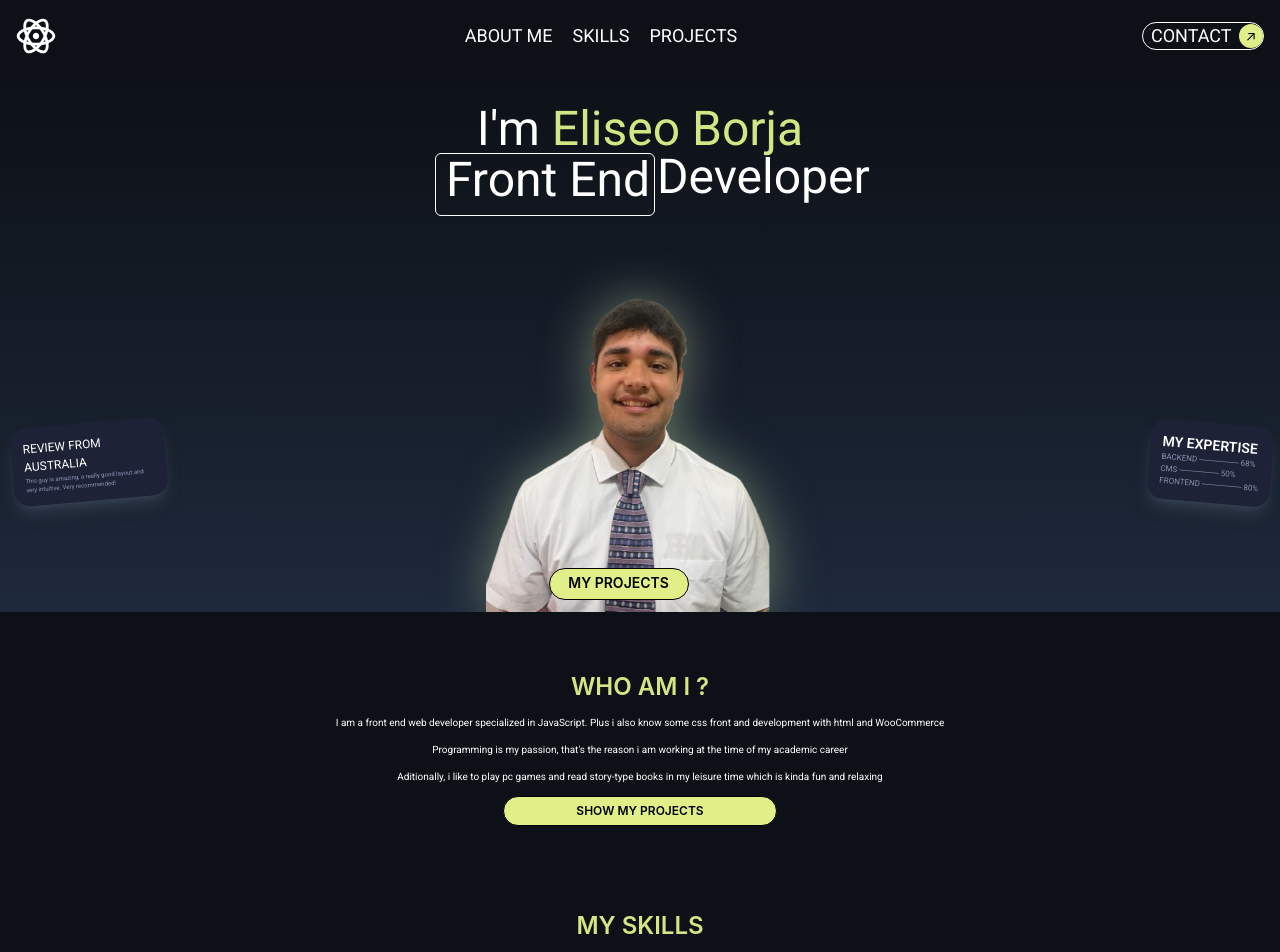
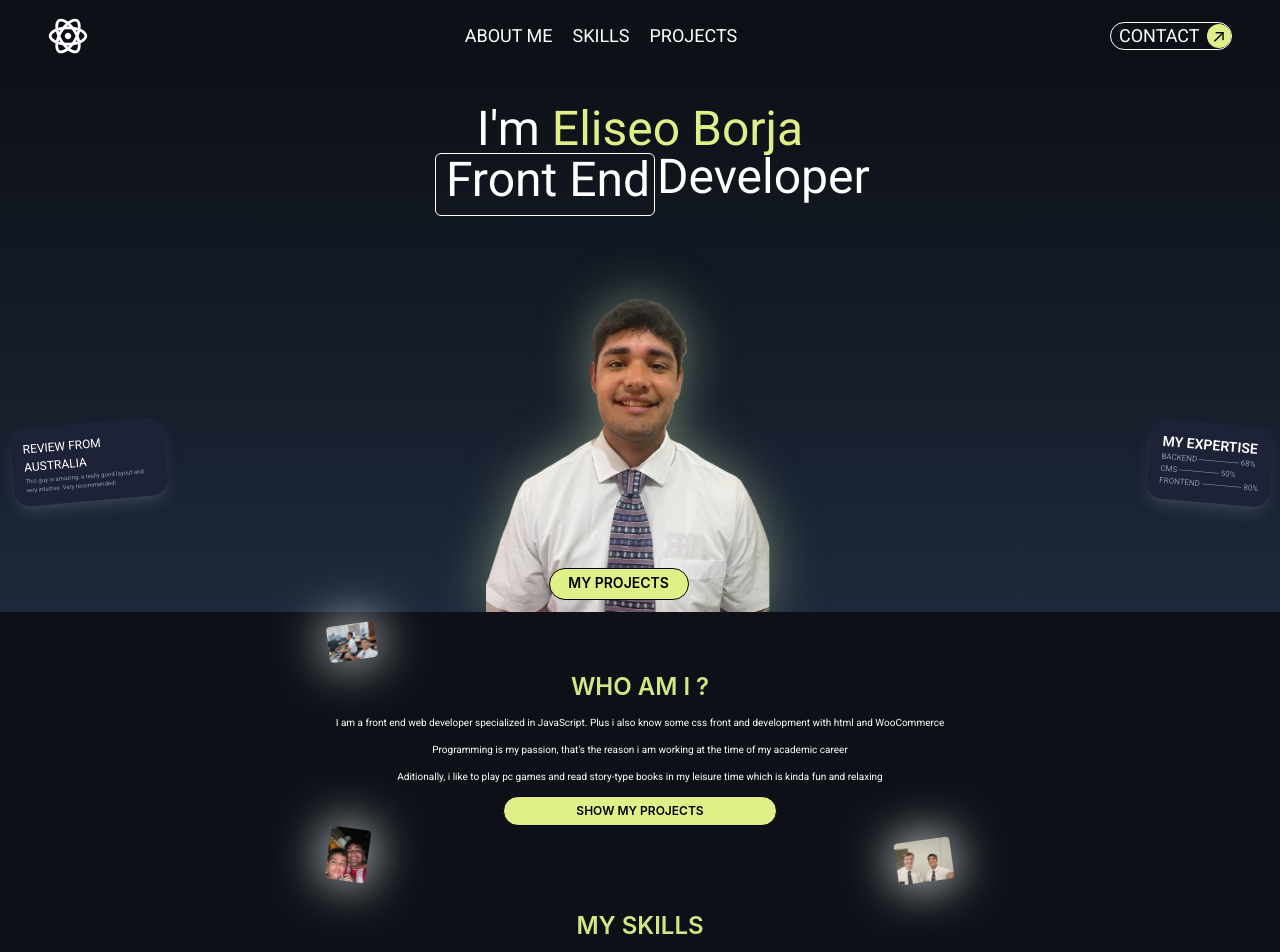
Before and after one commit to Jared092005/Mini-proyecto, a website built with Vite: page index.html in a window 1280 px wide. Shown: the top 952 px of the page. Built offline with nearby package versions, Linux system fonts and the light colour scheme.

Commit message:
agregué más imagenes al resultado y también versión terminada de telefono

```diff
--- a/index.html
+++ b/index.html
@@ -15,7 +15,7 @@
   </head>
   <body class="h-400 lg:h-450">
     <!--   logo -->
-    <header class="flex justify-between h-[4%] w-full bg-dark">
+    <header class="flex justify-between h-[4%] w-full bg-dark lg:px-8">
       <img src="./imagenes/icons8-reaccionar.svg" class="h-full pl-3 lg:w-15" />
 
       <!-- navigation bar -->
@@ -34,12 +34,12 @@
             <p class="text-3 lg:text-lg">CONTACT</p>
           </div>
           <div
-            class="w-6 h-6 bg-[#e0ef88] active:bg-[#929974] flex items-center justify-center rounded-2xl"
+            class="w-6 h-6 flex items-center justify-center rounded-2xl bg-[#e0ef88] hover:bg-[#cbe440] active:bg-[#c9ee25]"
           >
             <a
               href="https://wa.me/595983384955"
               target="_blank"
-              class="text-sm rounded-2xl"
+              class="text-sm rounded-2xl lg:text-lg"
               >↗</a
             >
           </div>
@@ -58,7 +58,7 @@
           class="flex items-end justify-center h-[50%] font-roboto gap-1 text-3xl lg:text-5xl"
         >
           <p class="text-white">
-            I'm <span class="text-[#d3e684]">Eliseo Borja</span>
+            I'm <span class="text-[#e0ef88]">Eliseo Borja</span>
           </p>
         </div>
         <!-- parte de abajo -->
@@ -96,7 +96,7 @@
             class="h-full z-20 drop-shadow-[0px_0px_25px_#6a7964] lg:w-85"
           />
           <a
-            href="#projects"
+            href="https://github.com/Jared092005"
             target="_blank"
             class="h-8 w-35 absolute bottom-3 iphone12pro:left-30 iphone14promax:left-36 z-40 text-black text-sm text-center pt-1 font-semibold bg-[#e0ef88] rounded-2xl active:bg-[#cce926] hover:bg-[#cbe440] border border-black transition duration-100 lg:left-6/14"
           >
@@ -120,10 +120,33 @@
       class="h-[76%] bg-dark w-full flex flex-col items-center gap-6 px-4"
     >
       <!-- primera parte, específicamente who am i ? -->
-      <span class="h-[20%] flex flex-col p-6 gap-3 justify-center items-center"
-        ><h2
-          class="text-[#d3e684] uppercase text-center text-2xl font-semibold"
-        >
+      <span
+        class="h-[20%] flex flex-col p-6 gap-3 justify-center items-center relative"
+      >
+        <!-- div de imagenes -->
+        <div class="absolute top-3 left-4">
+          <img
+            src="./imagenes/elder-ramosyYo.jpeg"
+            alt=""
+            class="w-12 rounded-sm drop-shadow-[0px_0px_25px_#ffffff] overflow-hidden -rotate-8"
+          />
+        </div>
+        <div class="absolute bottom-1 left-4">
+          <img
+            src="./imagenes/ElliotyYo.jpeg"
+            alt=""
+            class="w-10 rounded-sm drop-shadow-[0px_0px_25px_#ffffff] overflow-hidden rotate-8"
+          />
+        </div>
+        <div class="absolute bottom-1 right-4">
+          <img
+            src="./imagenes/fotoEnElHospital.jpeg"
+            alt=""
+            class="w-14 rounded-sm drop-shadow-[0px_0px_25px_#ffffff] overflow-hidden -rotate-8"
+          />
+        </div>
+        <!-- parte de who am i -->
+        <h2 class="text-[#d3e684] uppercase text-center text-2xl font-semibold">
           Who am i ?
         </h2>
         <p class="text-center text-white font-roboto text-[10px]">
@@ -139,7 +162,8 @@
           leisure time which is kinda fun and relaxing
         </p>
         <a
-          href="boton"
+          href="https://github.com/Jared092005"
+          target="_blank"
           class="border border-black bg-[#e0ef88] w-[45%] active:bg-[#cce926] hover:bg-[#cbe440] py-1.5 rounded-2xl font-semibold text-xs text-center uppercase"
           >show my projects</a
         ></span
@@ -193,7 +217,8 @@
             </p>
             <a
               href="#"
-              class="bg-[#d3e684] active:bg-[#cce926] hover:bg-[#cbe440] rounded-2xl text-xs w-[87%] text-center p-1 font-roboto font-semibold uppercase"
+              target="_blank"
+              class="bg-[#e0ef88] active:bg-[#cce926] hover:bg-[#cbe440] rounded-2xl text-xs w-[87%] text-center p-1 font-roboto font-semibold uppercase"
               >download my cv</a
             >
           </div>
@@ -252,7 +277,7 @@
           </h1>
           <a
             href="https://github.com/Jared092005"
-            class="bg-[#d3e684] active:bg-[#cce926] hover:bg-[#cbe440] w-[90%] p-1 rounded-2xl text-center font-semibold uppercase"
+            class="bg-[#e0ef88] active:bg-[#cce926] hover:bg-[#cbe440] w-[90%] p-1 rounded-2xl text-center font-semibold uppercase"
             >show my projects</a
           ></span
         >
```
Also changed, not shown: imagenes/ElliotyYo.jpeg (added), imagenes/elder-ramosyYo.jpeg (added), imagenes/fotoEnElHospital.jpeg (added).
